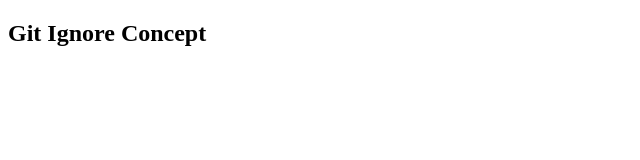
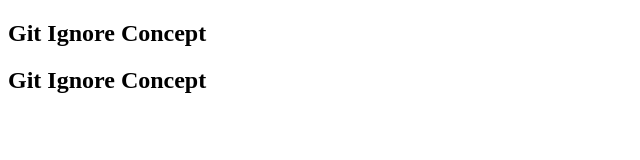
Before and after one commit to vidhigondaliya/Git-Ignore, a plain HTML site: page index.html in a window 1280 px wide. Shown: the whole page, without its empty margins (0-640 px from the left). Drawn offline with Linux system fonts and the light colour scheme.

Commit message:
git ignore

```diff
--- a/index.html
+++ b/index.html
@@ -7,5 +7,6 @@
 </head>
 <body>
     <h2>Git Ignore Concept</h2>
+    <h2>Git Ignore Concept</h2>
 </body>
 </html>
```
Also changed, not shown: 1 other file.
